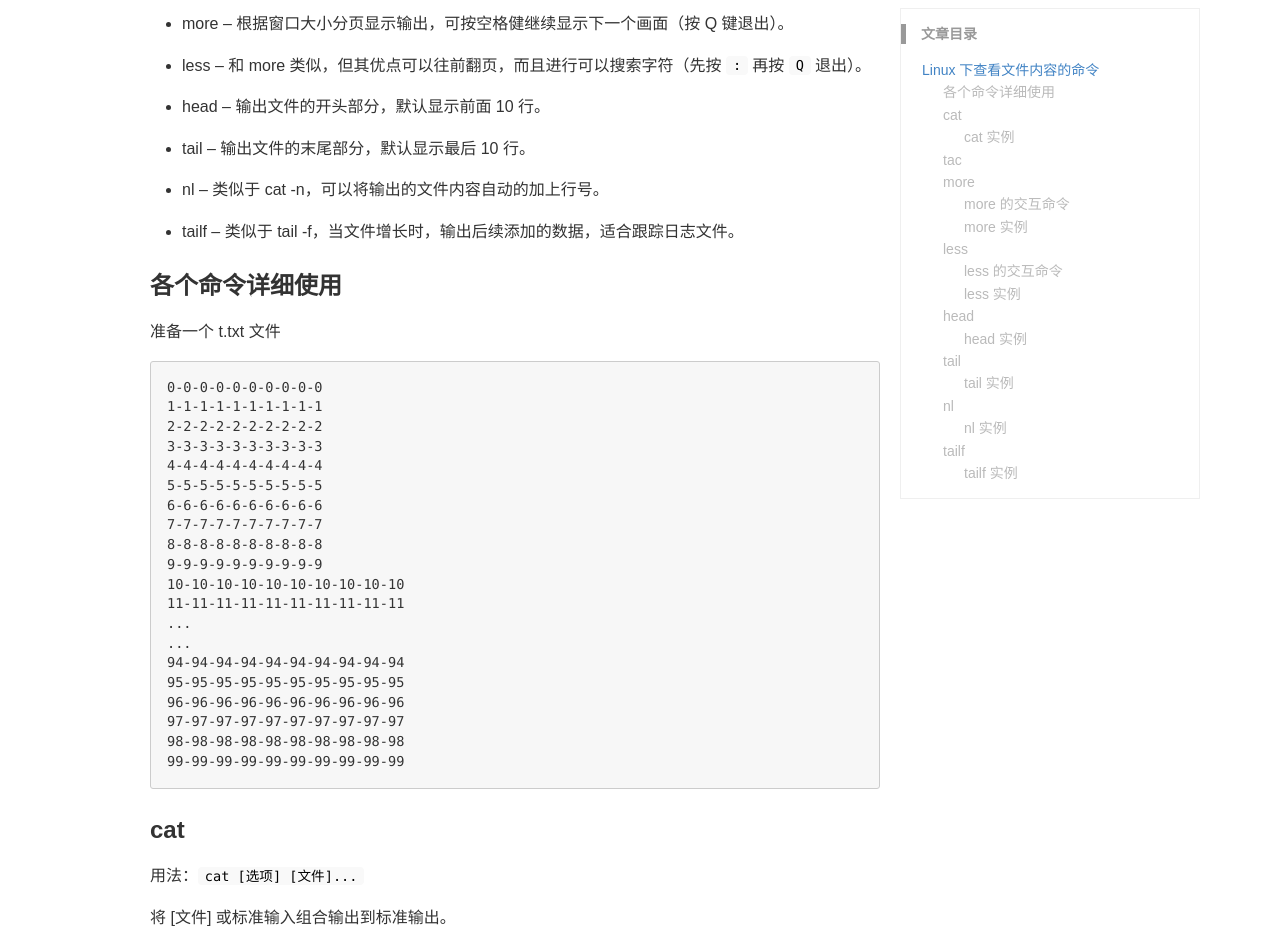
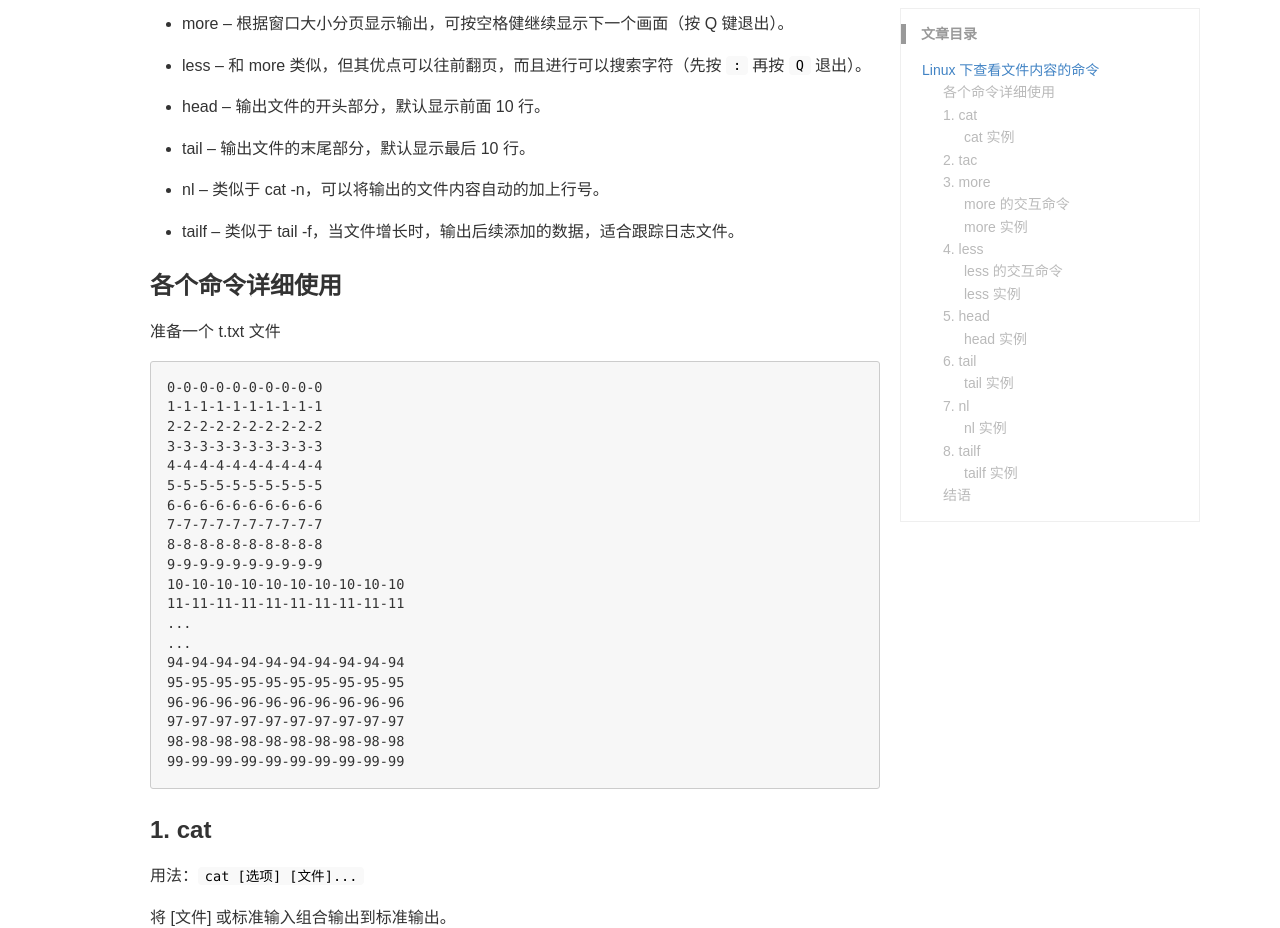
Before and after one commit to PininQ/PininQ.github.io, a Jekyll site: the page built from _posts/Linux/2018-09-04-Linux-view-file-content.md, in a window 1280 px wide and 1400 px high. Shown: the part 352-1280 px from the top of the window. Built offline with Jekyll 4.4.1, drawn with Linux system fonts in a browser that asks for light colours; comment, search, counter and statistics services are not loaded; some of the changed text lies outside the part shown.

Commit message:
Update article

````diff
--- a/_posts/Linux/2018-09-04-Linux-view-file-content.md
+++ b/_posts/Linux/2018-09-04-Linux-view-file-content.md
@@ -52,7 +52,7 @@ keywords: Linux
 99-99-99-99-99-99-99-99-99-99
 ```
 
-### cat
+### 1. cat
 
 用法：`cat [选项] [文件]...`
 
@@ -169,7 +169,7 @@ BinQin
 ```
 > PS：EOF 可用其他字符代替。
 
-### tac
+### 2. tac
 用法：`tac [选项]... [文件]...`
 
 将每个指定文件按行倒过来输出到标准输出。
@@ -201,7 +201,7 @@ am
 I
 Hello echo.
 ```
-### more
+### 3. more
 
 用于分页显示文件内容
 
@@ -261,7 +261,7 @@ ctrl-L                  刷新屏幕
 [root@qb test]# netstat -tpnl | more  # Linux 网络状态信息，分页显示
 ```
 
-### less
+### 4. less
 
 more 命令的增强版，可以通过翻页键查看上下页的内容
 
@@ -371,7 +371,7 @@ y 向前滚动一行
 [root@qb test]# netstat -tpnl | less  # Linux 网络状态信息，分页显示
 ```
 
-### head
+### 5. head
 用法：`head [选项]... [文件]...`
 
 将每个指定文件的头 10 行显示到标准输出。
@@ -447,7 +447,7 @@ y 向前滚动一行
 94-94-94-94-94-94-94-94-94-94
 ```
 
-### tail
+### 6. tail
 
 与 head 相反，输出文件的末尾部分
 
@@ -497,7 +497,7 @@ y 向前滚动一行
 # 参数 - f 使 tail 不停地去读最新的内容，可以用来实时跟踪日志，Ctrl＋C 退出。
 [root@qb test]# tail -f /var/log/messages
 ```
-### nl
+### 7. nl
 nl 命令在 linux 系统中用来计算文件中行号。
 
 nl 可以将输出的文件内容自动的加上行号。其默认的结果与 cat -n 有点不太一样， nl 可以将行号做比较多的显示设计，包括位数与是否自动补齐 0 等等的功能。
@@ -551,7 +551,7 @@ nl 可以将输出的文件内容自动的加上行号。其默认的结果与 c
 000100  99-99-99-99-99-99-99-99-99-99
 ```
 
-### tailf
+### 8. tailf
 
 `tailf` 命令几乎等同于 `tail -f`
 
@@ -568,5 +568,6 @@ nl 可以将输出的文件内容自动的加上行号。其默认的结果与 c
 ```
 [root@qb logs]# tailf -n 3 /usr/local/nginx/logs/access.log  # 显示 access.log 的最后 3 行
 ```
+### 结语
 
 呼 ~~ 终于结尾了。
````
